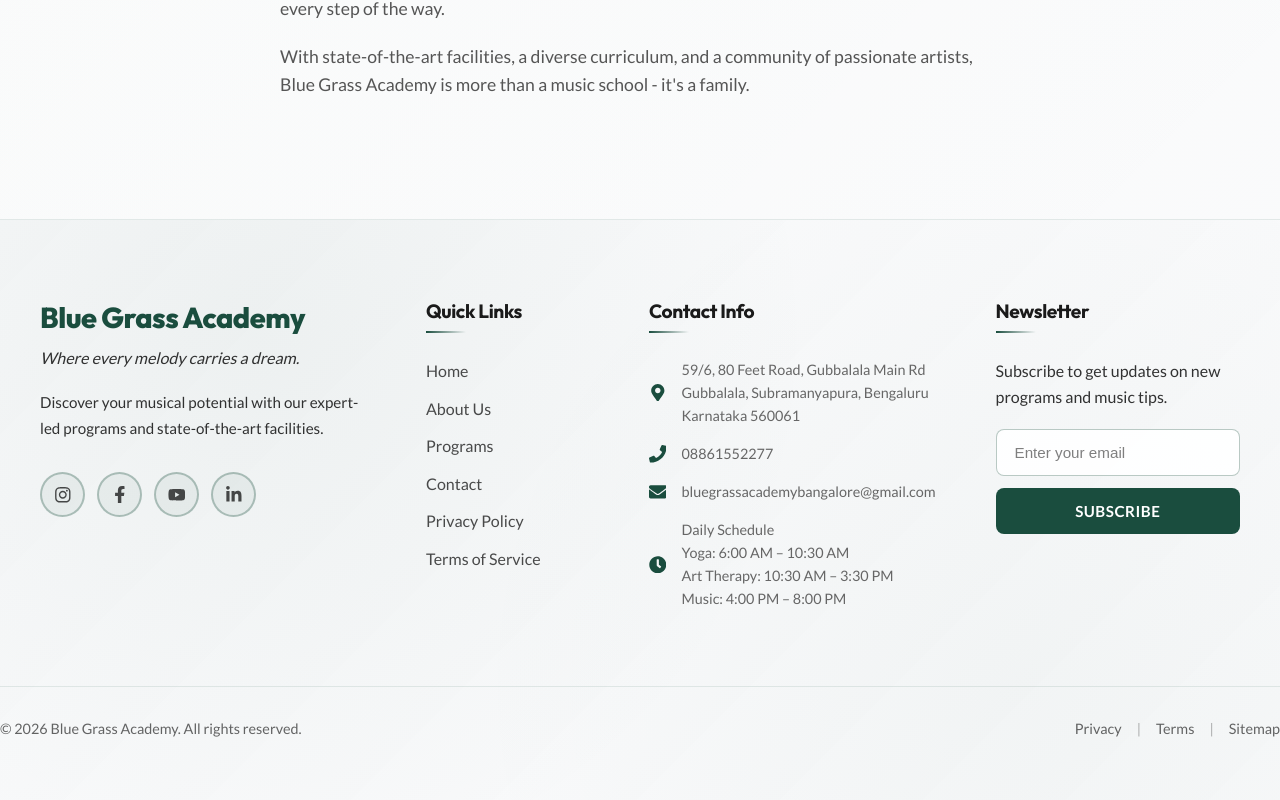
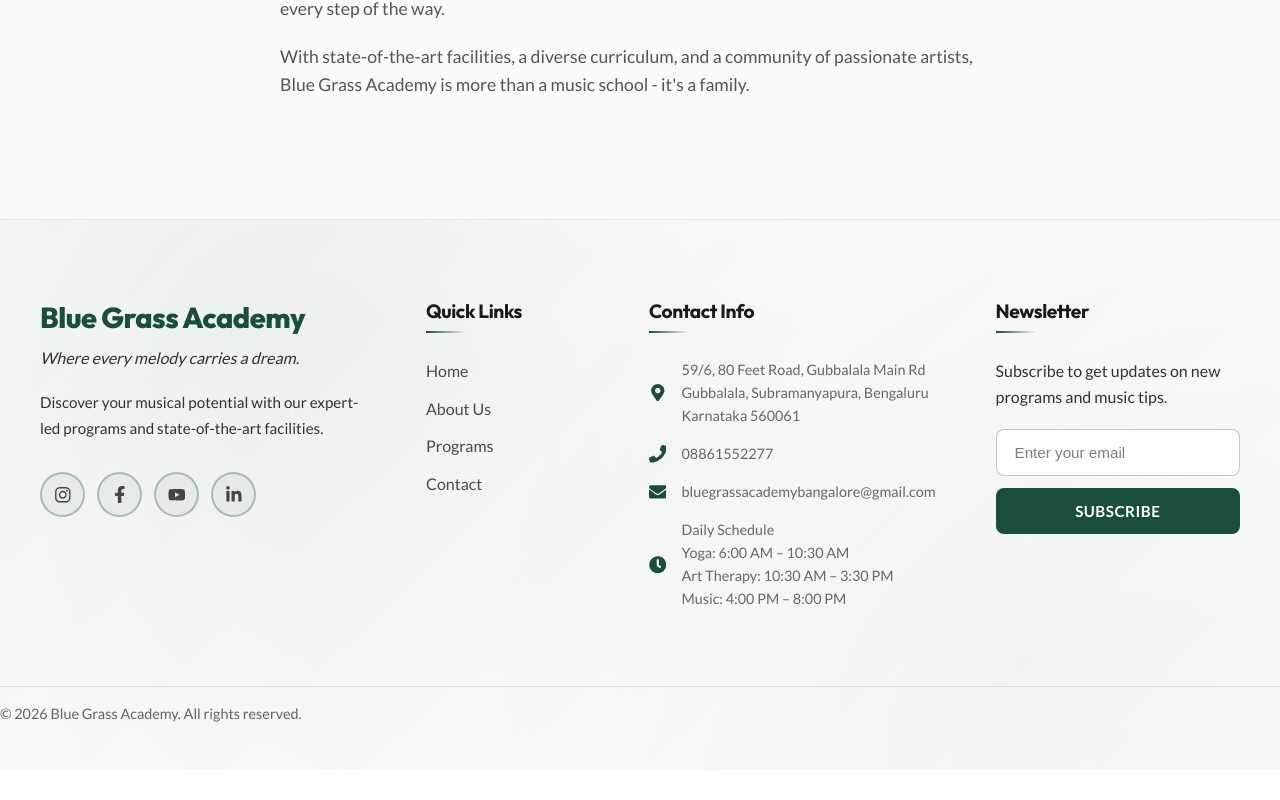
Before and after one commit to PreethamMR22/vilas-anna, a React (Vite) app: page /about in a window 1280 px wide. Shown: the part 761-1561 px from the top of the page. After the commit the page ends 1531 px from the top, so only its background shows below. Built offline with nearby package versions, Linux system fonts and the light colour scheme.

Commit message:
removed unwanted links from footer, and inverted the counter color in hero

```diff
--- a/src/components/Footer.css
+++ b/src/components/Footer.css
@@ -138,7 +138,7 @@
 
 .footer-bottom {
     border-top: 1px solid rgba(26, 77, 62, 0.1);
-    padding: 30px 0;
+    padding: 15px 0;
     position: relative;
     z-index: 1;
 }
--- a/src/components/Footer.jsx
+++ b/src/components/Footer.jsx
@@ -40,8 +40,6 @@ const Footer = () => {
                         <li><a href="/about">About Us</a></li>
                         <li><a href="/programs">Programs</a></li>
                         <li><a href="/contact">Contact</a></li>
-                        <li><a href="/privacy">Privacy Policy</a></li>
-                        <li><a href="/terms">Terms of Service</a></li>
                     </ul>
                 </div>
 
@@ -96,13 +94,6 @@ const Footer = () => {
             <div className="footer-bottom">
                 <div className="footer-bottom-content">
                     <p>&copy; {currentYear} Blue Grass Academy. All rights reserved.</p>
-                    <div className="footer-bottom-links">
-                        <a href="/privacy">Privacy</a>
-                        <span className="separator">|</span>
-                        <a href="/terms">Terms</a>
-                        <span className="separator">|</span>
-                        <a href="/sitemap">Sitemap</a>
-                    </div>
                 </div>
             </div>
         </footer>
--- a/src/components/Hero.css
+++ b/src/components/Hero.css
@@ -228,10 +228,10 @@
 .stat-number {
     font-size: 2.5rem;
     font-weight: 800;
-    color: var(--color-primary);
+    color: #FFFFFF;
     margin-bottom: 5px;
     font-family: var(--font-heading);
-    text-shadow: 0 0 20px rgba(26, 77, 62, 0.5);
+    text-shadow: 0 0 20px rgba(26, 77, 62, 0.8);
     transition: all 0.3s ease;
 }
 
@@ -242,19 +242,20 @@
 @keyframes blushGlow {
     0% {
         transform: scale(1);
-        text-shadow: 0 0 20px rgba(26, 77, 62, 0.5);
+        text-shadow: 0 0 20px rgba(26, 77, 62, 0.8);
+        color: #FFFFFF;
     }
     50% {
         transform: scale(1.1);
-        text-shadow: 0 0 40px rgba(255, 255, 255, 0.9),
-                     0 0 60px rgba(255, 255, 255, 0.7),
-                     0 0 80px rgba(255, 255, 255, 0.5);
+        text-shadow: 0 0 40px rgba(26, 77, 62, 1),
+                     0 0 60px rgba(26, 77, 62, 0.8),
+                     0 0 80px rgba(26, 77, 62, 0.6);
         color: #FFFFFF;
     }
     100% {
         transform: scale(1);
-        text-shadow: 0 0 20px rgba(26, 77, 62, 0.5);
-        color: var(--color-primary);
+        text-shadow: 0 0 20px rgba(26, 77, 62, 0.8);
+        color: #FFFFFF;
     }
 }
 
--- a/src/index.css
+++ b/src/index.css
@@ -141,7 +141,7 @@ button {
 }
 
 .text-white {
-  color: var(--color-text-main);
+  color: #FFFFFF;
 }
 
 .text-primary-gradient {
```
